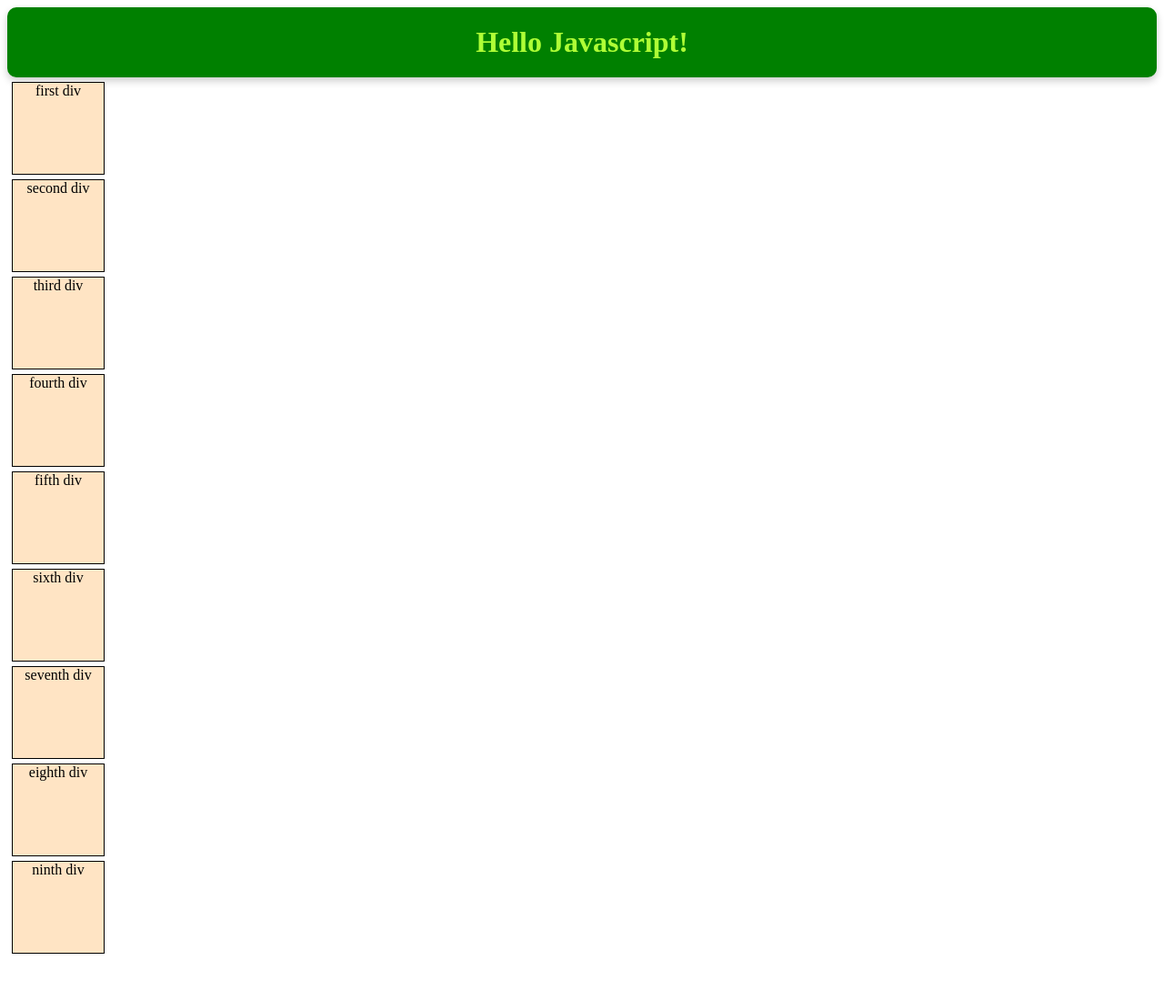
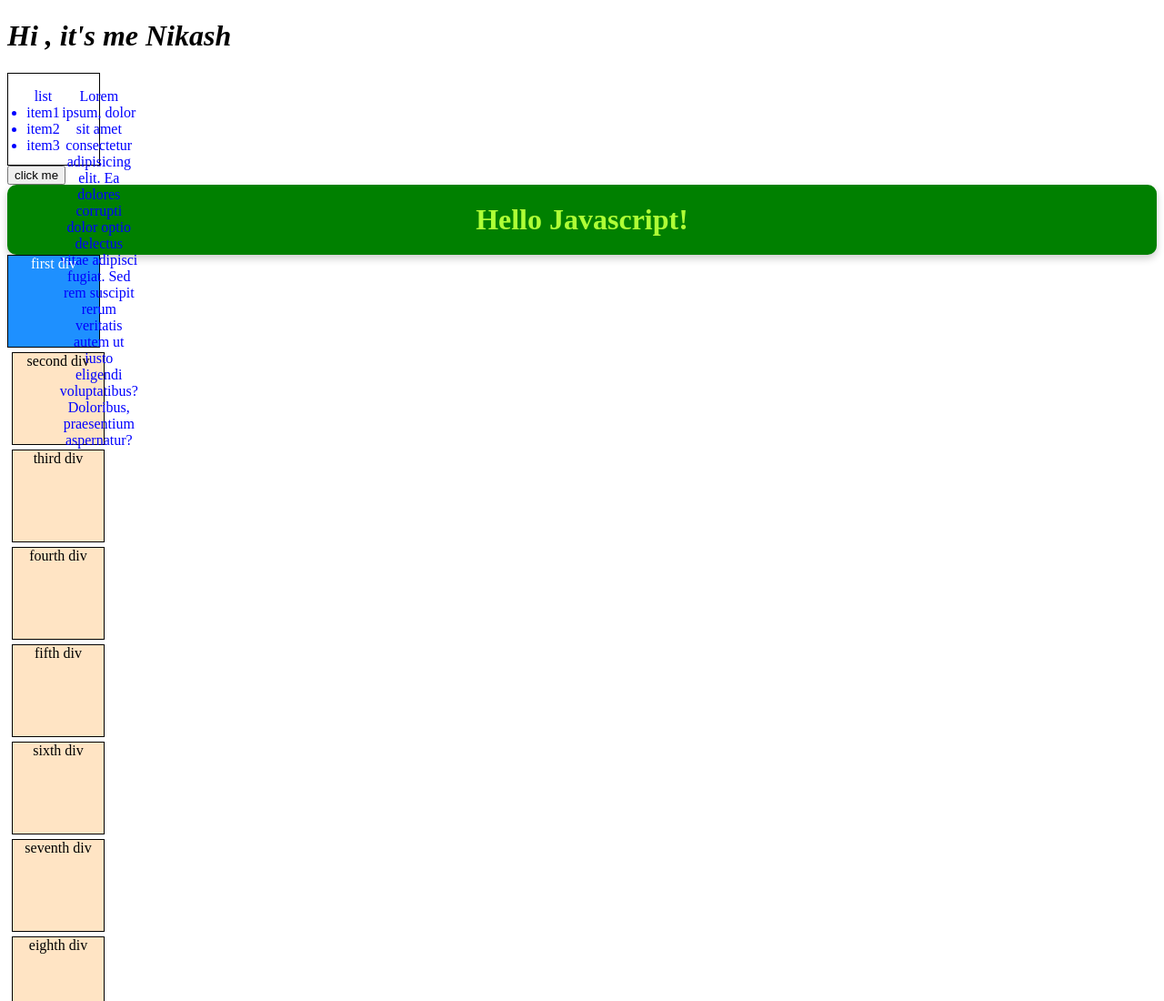
Before and after one commit to NikashLamsal/My-Javascript-Journey, a plain HTML site: page Dom Manipulation/index.html in a window 1280 px wide. Shown: the top 1100 px of the page at 91% size. Before the commit the page ends 1061 px from the top, so only its background shows below. Drawn offline with Linux system fonts and the light colour scheme.

Commit message:
DOM Manipulation completed

```diff
--- a/Dom Manipulation/index.html
+++ b/Dom Manipulation/index.html
@@ -7,9 +7,21 @@
     <link rel="stylesheet" href="style.css">
 </head>
 <body>
+
+
+<div id="box" name="jsdiv">this is a div
+  <ul>list
+    <li>item1</li>
+    <li>item2</li>
+    <li>item3</li>
+  </ul>
+
+  <p>Lorem ipsum, dolor sit amet consectetur adipisicing elit. Ea dolores corrupti dolor optio delectus vitae adipisci fugiat. Sed rem suscipit rerum veritatis autem ut iusto eligendi voluptatibus? Doloribus, praesentium aspernatur?</p>
+
+</div>
     <!-- part one -->
 <h2>Hello Javascript!</h2>
-<div class="box">first div</div>
+<div id="box">first div</div>
 <div class="box">second div</div>
 <div class="box">third div</div>
 <div class="box">fourth div</div>
--- a/Dom Manipulation/script.js
+++ b/Dom Manipulation/script.js
@@ -38,8 +38,26 @@ element.querySelectorAll(selectors) - returns a “NodeList” containing refere
 
 
 
-// Element creation
-const div = document.createElement("div");
+// new Element creation
+const nbtn = document.createElement("button");
+console.log(nbtn);
+nbtn.innerText = "click me ";
+//add at the end of the node (append)
+let div = document.querySelector("div");
+div.append(nbtn);
+// at start prepend
+div.prepend(nbtn);
+//before
+div.before(nbtn);
+//ater
+div.after(nbtn);
+
+
+// addign new  heading
+const nheading = document.createElement("h1");
+nheading.innerHTML ="<i> Hi , it's me Nikash </i>";
+document.querySelector("body").prepend(nheading);
+
 // Adding inline style
 // adds the indicated style rule to the element in the div variable
 div.style.color = "blue";
@@ -73,7 +91,6 @@ div.style["backgroundColor"];
 
 
 
-
 // Editing attributes
 
 // if id exists, update it to 'theDiv', else create an id with value "theDiv"
@@ -85,7 +102,9 @@ div.getAttribute("id");
 // removes specified attribute
 div.removeAttribute("id");
 
-
+// removing element
+let para = document.querySelector("p");
+para.remove();
 
 
 
@@ -127,3 +146,5 @@ for (div of divs) {
     div.innerText = `new unique values ${idx}`;
     idx++;
    }
+
+ console.log("div");
--- a/Dom Manipulation/style.css
+++ b/Dom Manipulation/style.css
@@ -27,3 +27,12 @@ div {
     display: flex;
 
 }
+
+#box {
+    height: 100px;
+    width: 100px;
+    background-color: dodgerblue;
+    color: white;
+    border: 1px solid black;
+
+}
```
